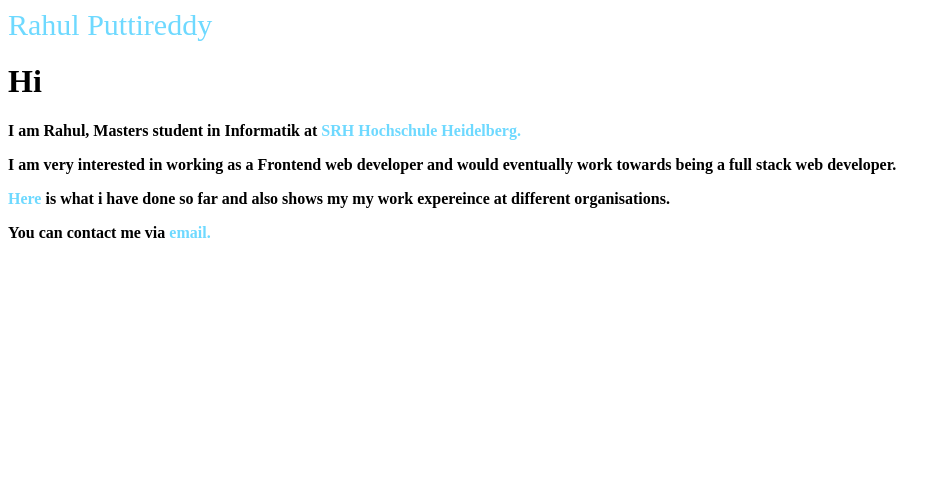
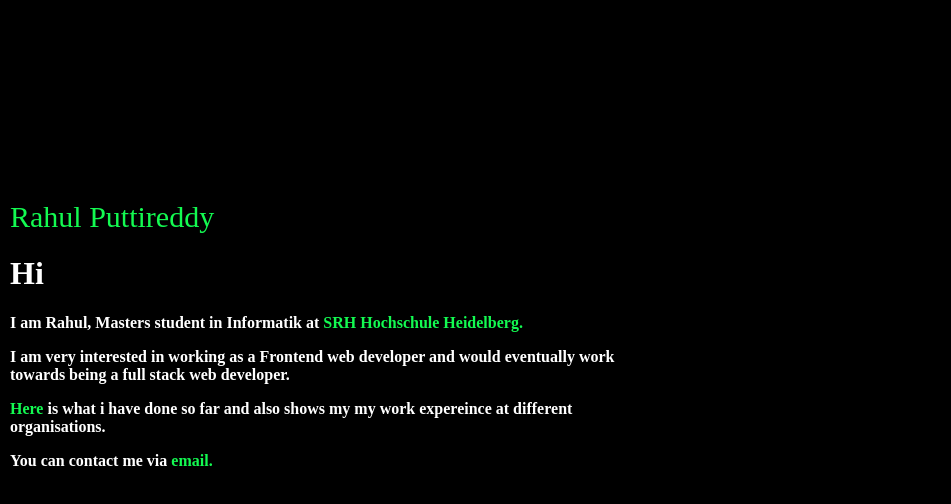
Before and after one commit to Rahul1992/Rahul1992.github.io, a plain HTML site: page index.html in a window 1280 px wide. Shown: the whole page, without its empty margins (0-951 px from the left). Drawn offline with Linux system fonts and the light colour scheme.

Commit message:
added media

```diff
--- a/css/screen.css
+++ b/css/screen.css
@@ -10,11 +10,33 @@ and open the template in the editor.
     Author     : rahul
 */
 
+body {
+    margin: 0px;
+    padding: 0px;
+    background-color: black;
+    color: white;
+}
+
 body .nav a {
     font-size: 30px;
 }
 
 body a {
-    color: #6ED9FF;
+    color: #13fa51;
     text-decoration: none;
 }
+
+main {
+    margin: 15px 15px 15px 15px;
+}
+
+main header {
+    width: 100%;
+}
+
+@media all and (min-width: 1000px) {
+    main {
+        width: 50%;
+        margin: 200px auto auto 10px;
+    }
+}
```
